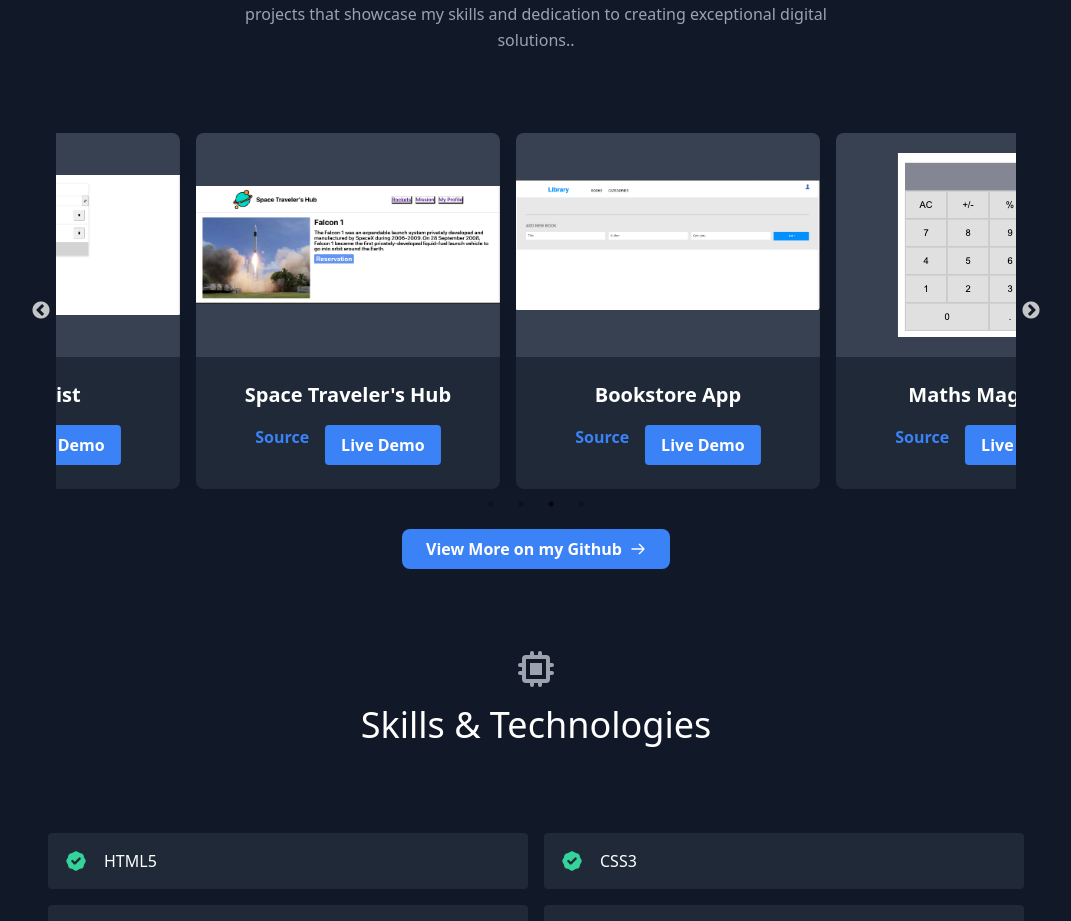
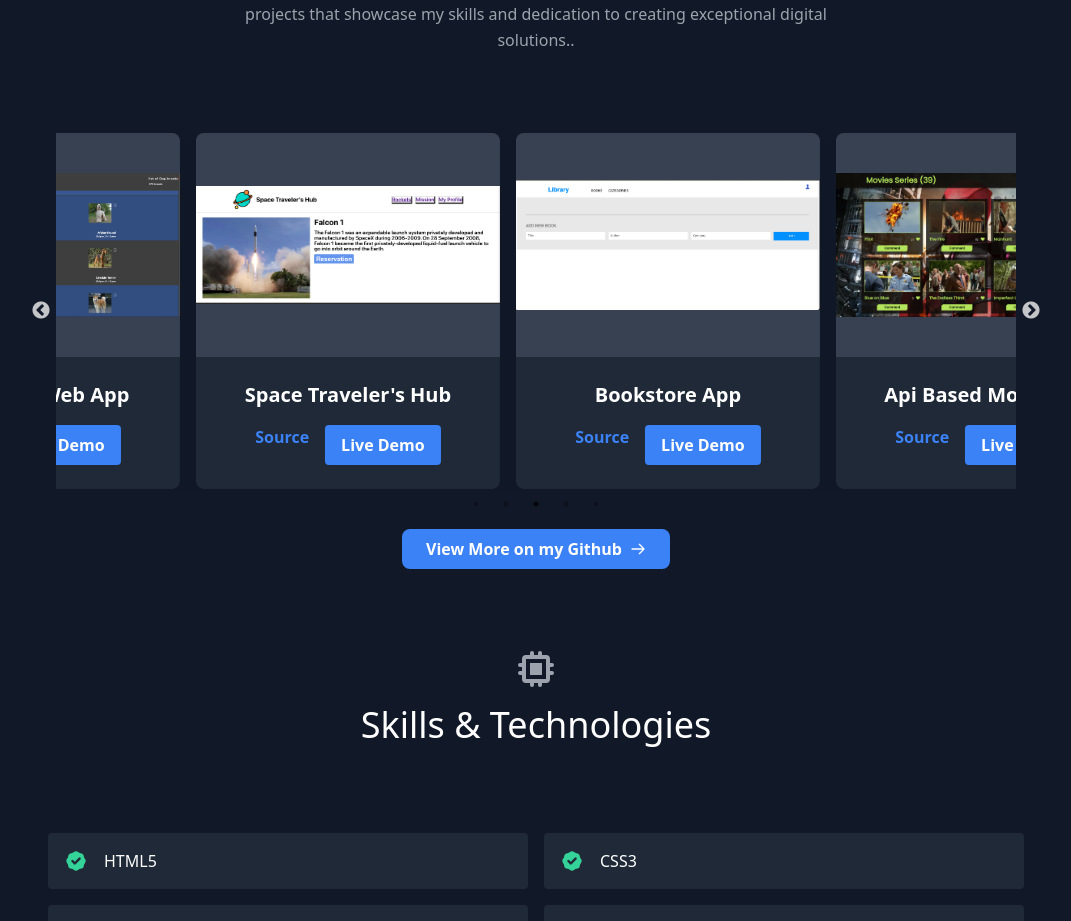
Before and after one commit to markotuya0/portfolio, a React (Create React App) app: page / in a window 1280 px wide. Shown: the part 801-1722 px from the top of the page, without its empty margins (104-1175 px from the left). Built offline with nearby package versions, Linux system fonts and the light colour scheme.

Commit message:
updated portfolio

```diff
--- a/src/components/Projects.js
+++ b/src/components/Projects.js
@@ -39,10 +39,10 @@ export default function Projects() {
       demoUrl: "https://marks-math-magician.netlify.app/",
     },
     {
-      title: "TO-DO List",
-      image: "todo.png",
-      sourceUrl: "https://github.com/markotuya0/to-do-list",
-      demoUrl: "https://mark-todolist.netlify.app/",
+      title: "Metric Dog Web App",
+      image: "metric.png",
+      sourceUrl: "https://github.com/markotuya0/metrics-web-app",
+      demoUrl: "https://marks-metrics-app.netlify.app/",
     },
     {
       title: "Space Traveler's Hub",
@@ -55,6 +55,12 @@ export default function Projects() {
       image: "lib.png",
       sourceUrl: "https://github.com/markotuya0/Bookstore-React-Redux",
       demoUrl: "https://mark-react-bookstore.netlify.app/",
+    },
+    {
+      title: "Api Based Movie App",
+      image: "movie.png",
+      sourceUrl: "https://github.com/markotuya0/JavaScript-group-capstone?tab=readme-ov-file",
+      demoUrl: "https://tuyishimireeric.github.io/JavaScript-group-capstone/dist/",
     },
   ];
 
--- a/src/data.js
+++ b/src/data.js
@@ -16,12 +16,12 @@ export const projects = [
     link: "https://github.com/markotuya0/Space-Travelers-Hub2",
   },
   {
-    title: "TO-DO List",
+    title: "Metrics Dog web app",
     subtitle: "React-redux & javascript",
     description:
-      "This is the  Todo list project using html + css + modular javascript, ES6 syntax, and Webpack.I used hooks to handle state, Invalid operation errors are successfully handled through useEffect. ",
-    image: "./todo.gif",
-    link: "https://github.com/markotuya0/to-do-list",
+      "The Metrics dog web app is a web platform that shows a variety of dog breeds and their skills. API used for fetching data: TheDogApi The app is fully mobile responsive and tested using Jest and the React Testing Library. This is a capstone project for the React and Redux Module. ",
+    image: "./metric.png",
+    link: "https://marks-metrics-app.netlify.app/",
   },
   {
     title: "Maths Magician",
@@ -33,6 +33,18 @@ export const projects = [
 
     image: "./maths.gif",
     link: "https://github.com/markotuya0/math-magicians",
+  },
+
+  {
+    title: "Api Based Movie App",
+    subtitle: "React-Redux & javascript",
+    href: "https://github.com/markotuya0/JavaScript-group-capstone?tab=readme-ov-file",
+    class: "btn",
+    target: "_blank",
+    rel: "noreferrer",
+
+    image: ".movie.png",
+    link: "https://github.com/markotuya0/JavaScript-group-capstone?tab=readme-ov-file",
   },
 ];
 
```
Also changed, not shown: public/metric.png (added), public/movie.png (added).
